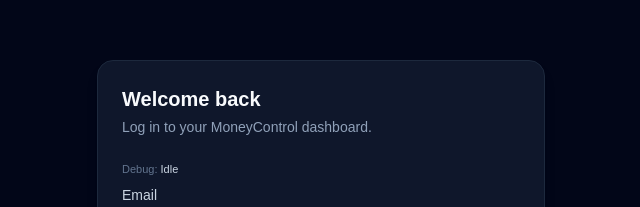
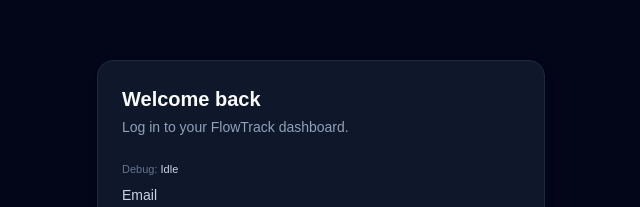
Before and after one commit to OliverallNSB/flowtrack, a Next.js app: page /login in a window 1280 px wide. Shown: the part 149-356 px from the top of the page, without its empty margins (319-959 px from the left). Built offline with nearby package versions, Linux system fonts and the light colour scheme; no server answers.

Commit message:
Update login text to FlowTrack branding

```diff
--- a/app/login/page.tsx
+++ b/app/login/page.tsx
@@ -79,7 +79,7 @@
             Welcome back
           </h1>
           <p className="text-sm text-slate-400 mt-1">
-            Log in to your MoneyControl dashboard.
+            Log in to your FlowTrack dashboard.
           </p>
         </header>
 
```
